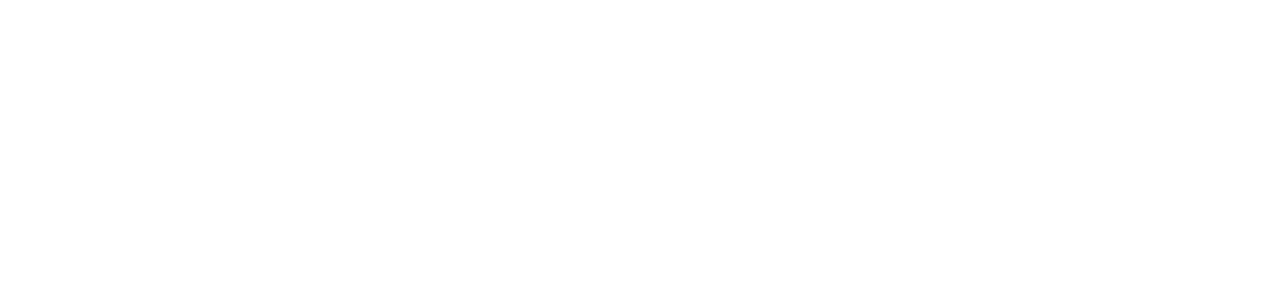
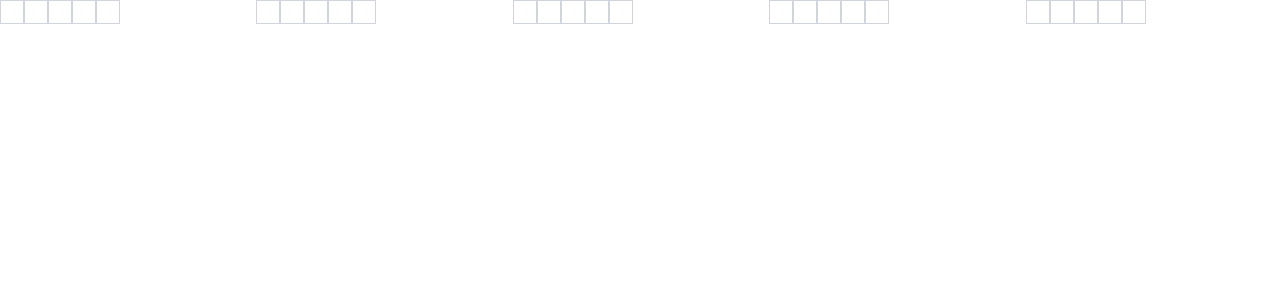
Before and after one commit to PhilipZi/game-of-life-tdd, a Nuxt app: page / in a window 1280 px wide. Shown: the top 300 px of the page. Built offline with nearby package versions, Linux system fonts and the light colour scheme.

Commit message:
rework on dependencies create test for component GameOfLife

```diff
--- a/app.vue
+++ b/app.vue
@@ -1,3 +1,3 @@
 <template>
-  <div></div>
+  <GameOfLife />
 </template>
--- /dev/null
+++ b/components/GameOfLife.vue
@@ -0,0 +1,47 @@
+<template>
+  <div class="grid" :style="gridStyle">
+    <div v-for="(row, rowIndex) in grid" :key="rowindex" class="flex">
+      <div
+        v-for="(cell, colIndex) in row"
+        :key="colIndex"
+        class="cell w-6 h-6 border border-gray-300"
+        :class="cell ? 'bg-black' : 'bg-white'"
+      ></div>
+    </div>
+  </div>
+</template>
+
+<script setup>
+import { ref, defineProps } from "vue";
+const props = defineProps({
+  rows: {
+    type: Number,
+    default: 5,
+  },
+  cols: {
+    type: Number,
+    default: 5,
+  },
+});
+
+const grid = ref(
+  Array.from(
+    { length: props.rows },
+    () => Array.from({ length: props.cols }, () => false) // alle Zellen tot initialisieren
+  )
+);
+
+const gridStyle = {
+  display: "grid",
+  gridTemplateColumns: `repeat(${props.cols}, 1fr)`,
+};
+</script>
+
+<style scoped>
+.grid {
+  gap: 2px;
+}
+.cell {
+  transition: background-color 0.2s;
+}
+</style>
--- a/nuxt.config.ts
+++ b/nuxt.config.ts
@@ -1,13 +1,11 @@
 // https://nuxt.com/docs/api/configuration/nuxt-config
 export default defineNuxtConfig({
   css: ["~/assets/css/main.css"],
-
   postcss: {
     plugins: {
       tailwindcss: {},
       autoprefixer: {},
     },
   },
-
-  compatibilityDate: "2024-10-21",
+  compatibilityDate: "2024-10-22",
 });
--- a/package.json
+++ b/package.json
@@ -7,7 +7,8 @@
     "dev": "nuxt dev",
     "generate": "nuxt generate",
     "preview": "nuxt preview",
-    "postinstall": "nuxt prepare"
+    "postinstall": "nuxt prepare",
+    "test": "vitest"
   },
   "dependencies": {
     "nuxt": "^3.13.2",
@@ -15,8 +16,10 @@
     "vue-router": "latest"
   },
   "devDependencies": {
+    "@vitejs/plugin-vue": "^5.1.4",
     "@vue/test-utils": "^2.4.6",
     "autoprefixer": "^10.4.20",
+    "jsdom": "^25.0.1",
     "postcss": "^8.4.47",
     "tailwindcss": "^3.4.14",
     "vitest": "^2.1.3"
--- /dev/null
+++ b/vite.config.ts
@@ -0,0 +1,10 @@
+import { defineConfig } from "vite";
+import vue from "@vitejs/plugin-vue";
+
+export default defineConfig({
+  plugins: [vue()],
+  test: {
+    globals: true,
+    environment: "jsdom",
+  },
+});
```
Also changed, not shown: 2 other files (tests, documents, lock files or other folders).
